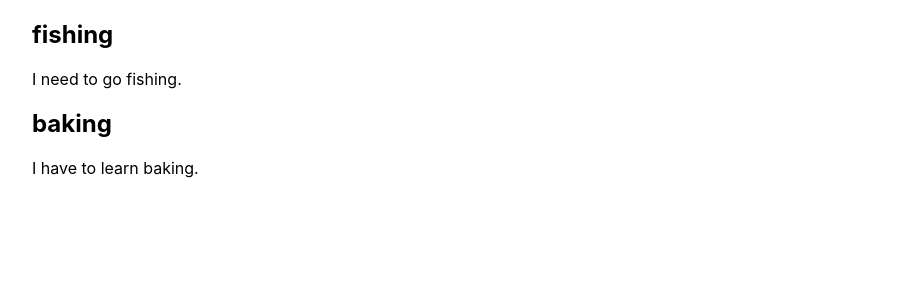
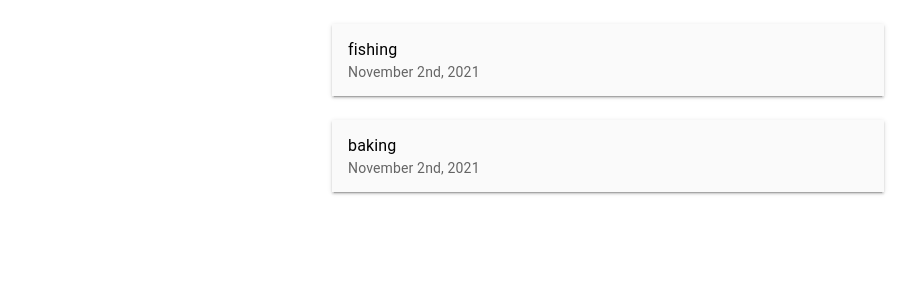
Before and after one commit to UcheAzubuko/priority-manager, a Next.js app: page / in a window 1280 px wide. Shown: the top 300 px of the page, without its empty margins (32-948 px from the left). Built offline with nearby package versions, Linux system fonts and the light colour scheme.

Commit message:
Built the todo-item component

```diff
--- /dev/null
+++ b/components/TodoItem.js
@@ -0,0 +1,18 @@
+import { ListItem, ListItemText } from '@mui/material';
+import moment from 'moment';
+
+const TodoItem = ({ id, title, detail, timestamp }) => {
+  return (
+    <ListItem
+      sx={{ mt: 3, boxShadow: 2 }}
+      style={{ backgroundColor: '#fafafa' }}
+    >
+      <ListItemText
+        primary={title}
+        secondary={moment(timestamp).format('MMMM do, yyyy')}
+      />
+    </ListItem>
+  );
+};
+
+export default TodoItem;
--- a/components/TodoList.js
+++ b/components/TodoList.js
@@ -1,4 +1,5 @@
 import { useState } from 'react';
+import TodoItem from './TodoItem';
 
 const TodoList = () => {
   const [todos, setTodos] = useState([
@@ -9,10 +10,12 @@ const TodoList = () => {
   return (
     <div>
       {todos.map((todo) => (
-        <div key="todo.id">
-          <h2>{todo.title}</h2>
-          <p>{todo.detail}</p>
-        </div>
+        <TodoItem
+          key={todo.id}
+          title={todo.title}
+          detail={todo.detail}
+          timestamp={todo.timestamp}
+        />
       ))}
     </div>
   );
--- a/package.json
+++ b/package.json
@@ -14,6 +14,7 @@
     "@mui/material": "^5.2.2",
     "@mui/styled-engine-sc": "^5.1.0",
     "firebase": "^9.5.0",
+    "moment": "^2.29.1",
     "next": "12.0.4",
     "react": "17.0.2",
     "react-dom": "17.0.2",
--- a/pages/index.js
+++ b/pages/index.js
@@ -3,7 +3,7 @@ import TodoList from '../components/TodoList';
 
 export default function Home() {
   return (
-    <Container>
+    <Container maxWidth="sm">
       <TodoList />
     </Container>
   );
```
Also changed, not shown: 1 other file (tests, documents, lock files or other folders).
